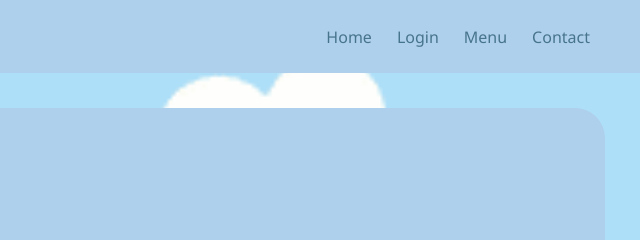
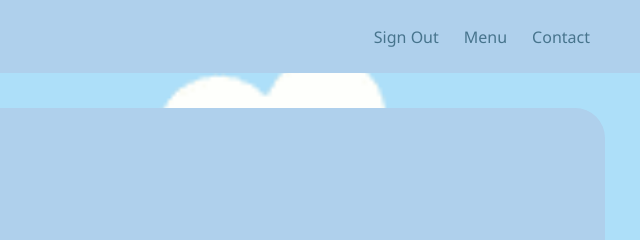
Before and after one commit to balanedenmarkpdm-glitch/CinnamonRoll, a website: page public/home.html in a window 1280 px wide. Shown: the top 240 px of the page, 640-1280 px from the left. Drawn offline with Linux system fonts and the light colour scheme.

Commit message:
Update home.html

```diff
--- a/public/home.html
+++ b/public/home.html
@@ -16,8 +16,7 @@
             <h2 class="logo"><B><I>CINNAMOROLL</I> BAKERY SHOP</B></h2>
 
             <ul>
-                <li><a href="#home">Home</a></li>
-                <li><a href="index.html">Login</a></li>
+                <li><a href="index.html">Sign Out</a></li>
                 <li><a href="#menu">Menu</a></li>
                 <li><a href="#contact">Contact</a></li>
 
```
